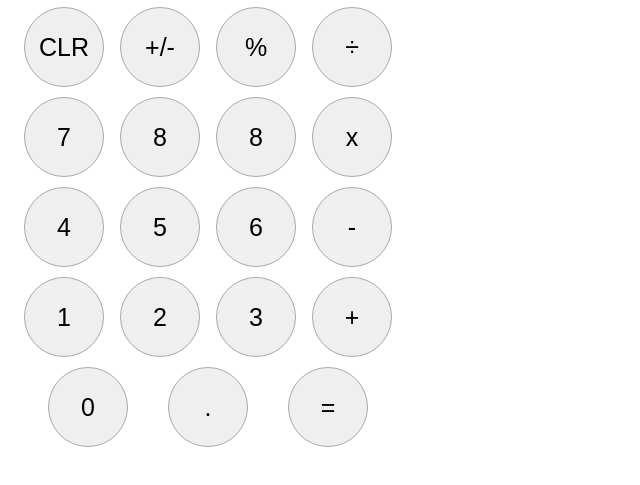
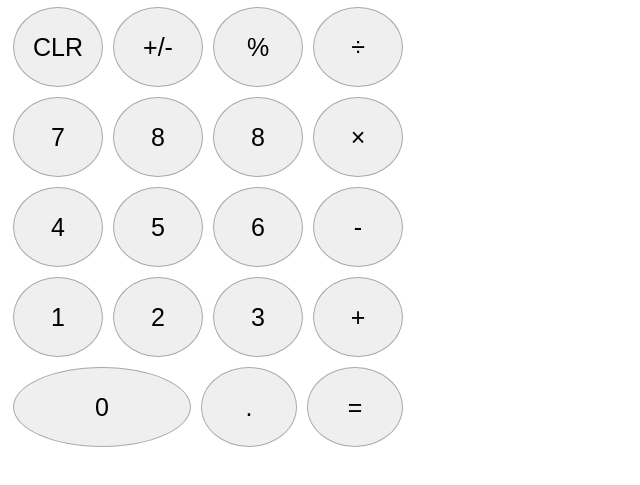
Before and after one commit to ibrahimcode85/Odin_Project_5_Calculator, a plain HTML site: page index.html in a window 1280 px wide. Shown: the part 113-598 px from the top of the page, without its empty margins (0-640 px from the left). Drawn offline with Linux system fonts and the light colour scheme.

Commit message:
Update css file to make the buttons more aligned, and display clearer.

```diff
--- a/index.html
+++ b/index.html
@@ -15,8 +15,8 @@
         <div class="container_buttons">
             <div class="row_buttons">
                 <button class="clear">CLR</button>
-                <button class="number">+/-</button>
-                <button class="number">%</button>
+                <button class="other">+/-</button>
+                <button class="other">%</button>
                 <button class="operator">&#247;</button>
             </div>
 
@@ -24,7 +24,7 @@
                 <button class="number">7</button>
                 <button class="number">8</button>
                 <button class="number">8</button>
-                <button class="operator">x</button>
+                <button class="operator">&times;</button>
             </div>
 
             <div class="row_buttons">
@@ -42,9 +42,10 @@
             </div>
 
             <div class="row_buttons">
-                <button class="number">0</button>
+                <button class="number" id="zero">0</button>
                 <button class="number">.</button>
                 <button class="equate">=</button>
+
             </div>
 
 
--- a/style.css
+++ b/style.css
@@ -23,10 +23,16 @@
 }
 
 button {
-    /* display: flex; */
     width: 80px;
     height: 80px;
     font-size: 25px;
     border-radius: 50%;
     border: 1px solid darkgray;
+    flex: 1;
+    margin-left: 5px;
+    margin-right: 5px;
 }
+
+button#zero {
+    flex: 2;
+}
```
